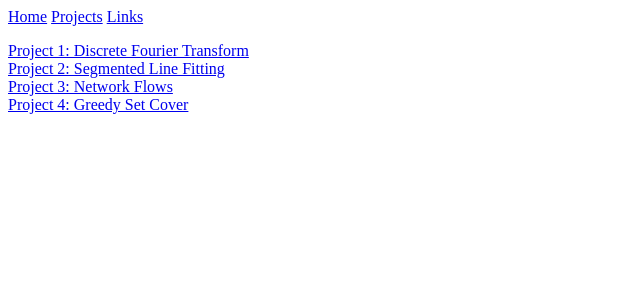
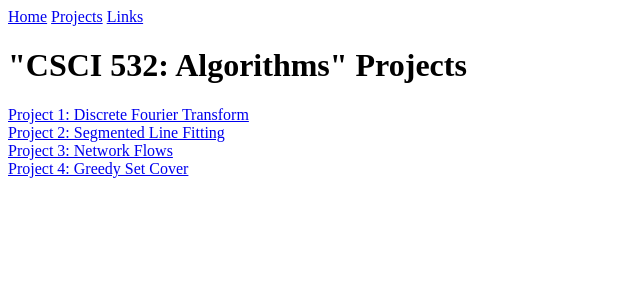
Before and after one commit to CategorIAN/categorian.github.io, a Jekyll site: the page built from projects/msu/csci_532/csci_532.md, in a window 1280 px wide. Shown: the top 300 px of the page, without its empty margins (0-640 px from the left). Built offline with Jekyll 4.4.1, drawn with Linux system fonts in a browser that asks for light colours.

Commit message:
Update csci_532.md

```diff
--- a/projects/msu/csci_532/csci_532.md
+++ b/projects/msu/csci_532/csci_532.md
@@ -1,6 +1,8 @@
 ---
 title: "CSCI 532 Projects"
 ---
+
+<h1>"CSCI 532: Algorithms" Projects</h1>
 
 [Project 1: Discrete Fourier Transform](/discrete_fourier_transform.md)\
 [Project 2: Segmented Line Fitting](/segmented_line_fitting.md)\
```
